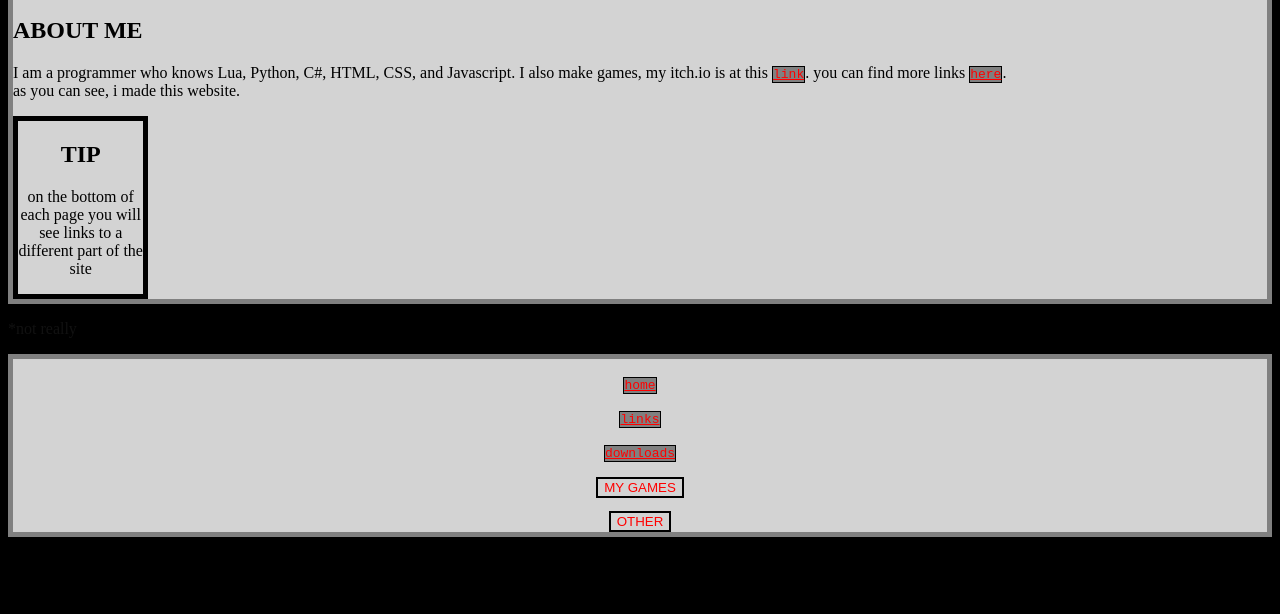
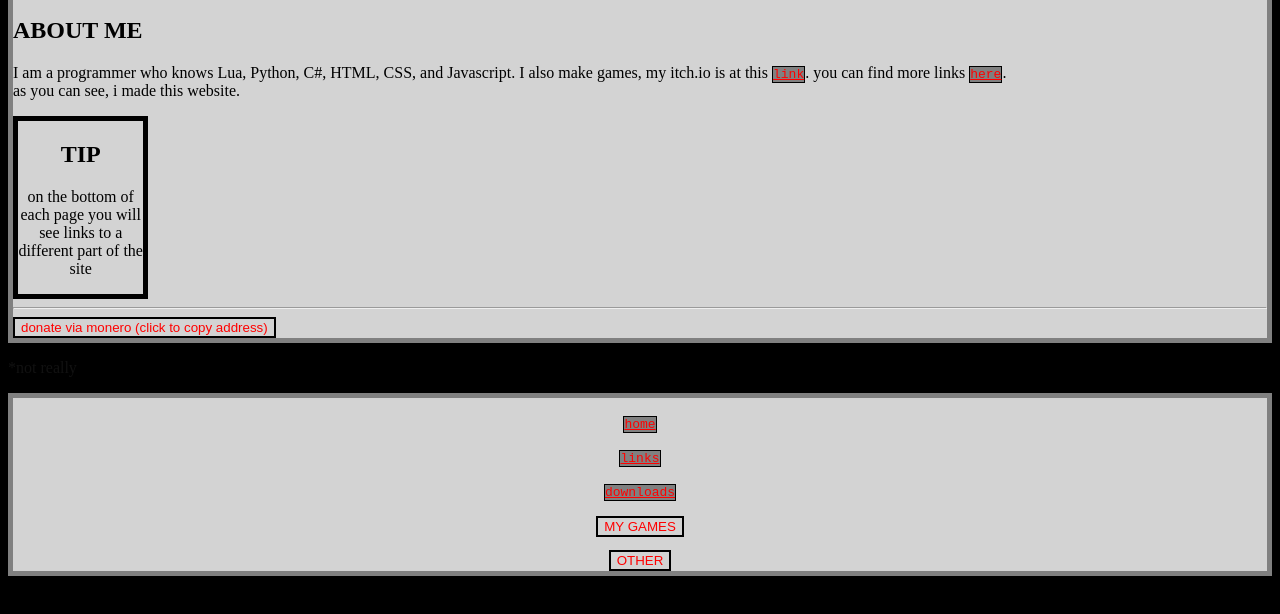
Before and after one commit to freeve4h/freeve4h.tk, a plain HTML site: page home.html in a window 1280 px wide. Shown: the part 114-728 px from the top of the page. Drawn offline with Linux system fonts and the light colour scheme.

Commit message:
commit made by freeve4h

```diff
--- a/home.html
+++ b/home.html
@@ -15,6 +15,12 @@
         <title>Freeve4h's website</title>
         <link rel="icon" type="images/x-icon" href="./images/favicon.png">
         <link rel="stylesheet" href="head.css">
+        <script>
+            function monero() {
+                navigator.clipboard.writeText("4Aa23Sf5gf4K2M8hC7MJnJiAZjF943oS28XWcKZpmt1SLzuzWXH5nnUgFmV7JGn6vVgLwMB9B62UxYJym95LmrLSUMA1XAC");
+                alert("copied!")
+            }
+        </script>
     </head>
     <body>
         <div class="mainDiv">
@@ -34,6 +40,8 @@
                 <h2>TIP</h2>
                 <p>on the bottom of each page you will see links to a different part of the site</p>
             </div>
+            <hr>
+            <button onclick="monero()">donate via monero (click to copy address)</button>
         </div>
         <p style="color: #111111">*not really</p>
         <pre></pre>
```
